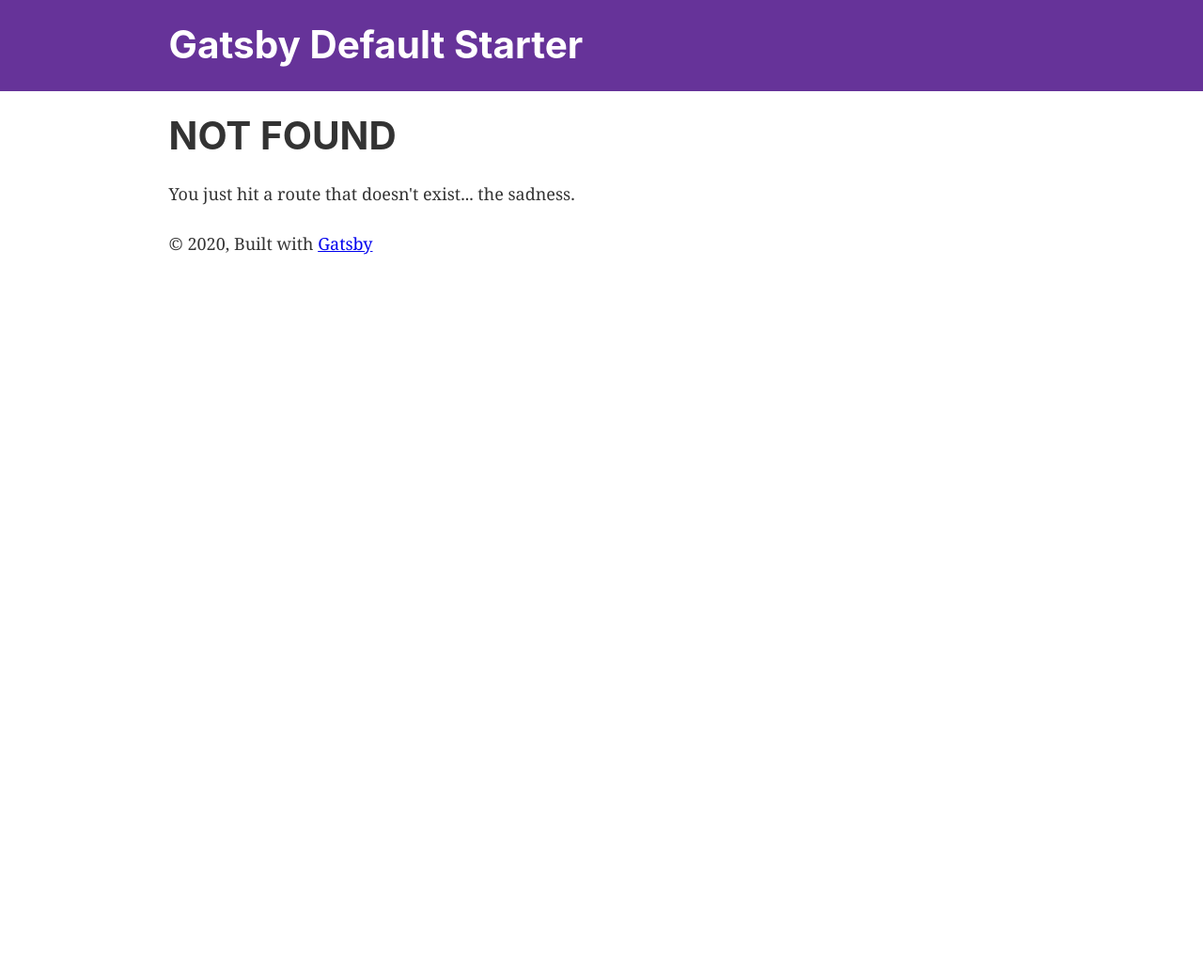
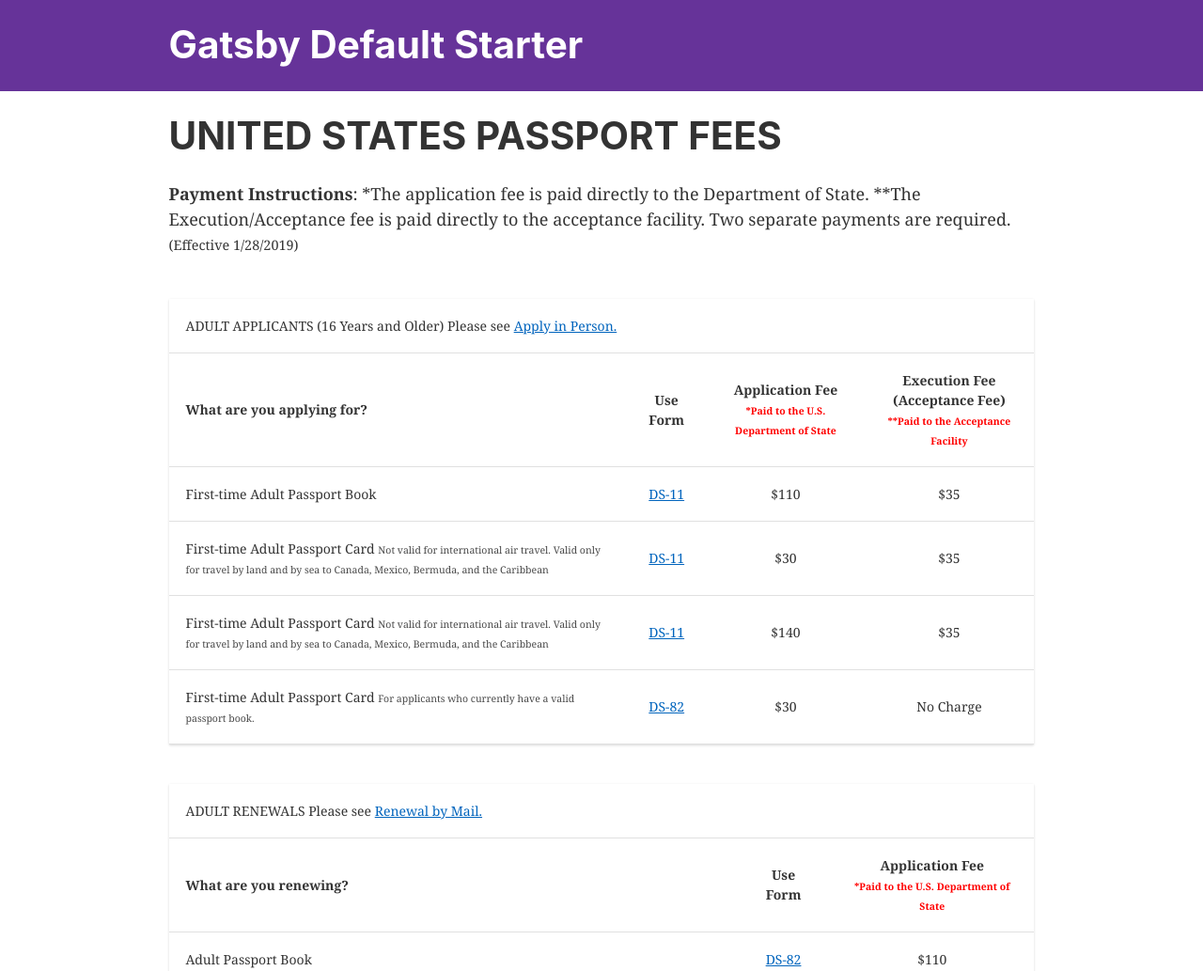
Before and after one commit to cernestomtz/list-public, a Gatsby site: page /passportFees in a window 1280 px wide. Before the commit this address had no page. Shown: the top 1033 px of the page at 94% size. Before the commit the page ends 800 px from the top, so only its background shows below. Built offline with nearby package versions, Linux system fonts and the light colour scheme; Gatsby itself is replaced by a stand-in of ours.

Commit message:
feature PASSPORT-FEES main logic for table component

```diff
--- a/gatsby-config.js
+++ b/gatsby-config.js
@@ -30,5 +30,6 @@ module.exports = {
     // this (optional) plugin enables Progressive Web App + Offline functionality
     // To learn more, visit: https://gatsby.dev/offline
     // `gatsby-plugin-offline`,
+    `gatsby-plugin-postcss`
   ],
 }
--- a/package.json
+++ b/package.json
@@ -9,6 +9,7 @@
     "gatsby-image": "^2.2.34",
     "gatsby-plugin-manifest": "^2.2.31",
     "gatsby-plugin-offline": "^3.0.27",
+    "gatsby-plugin-postcss": "^2.1.19",
     "gatsby-plugin-react-helmet": "^3.1.16",
     "gatsby-plugin-sharp": "^2.3.5",
     "gatsby-source-filesystem": "^2.1.40",
@@ -19,7 +20,8 @@
     "react-helmet": "^5.2.1"
   },
   "devDependencies": {
-    "prettier": "^1.19.1"
+    "prettier": "^1.19.1",
+    "tailwindcss": "^1.1.4"
   },
   "keywords": [
     "gatsby"
--- /dev/null
+++ b/postcss.config.js
@@ -0,0 +1,3 @@
+module.exports = () => ({
+  plugins: [require("tailwindcss")],
+})
--- a/src/components/layout.css
+++ b/src/components/layout.css
@@ -1,3 +1,7 @@
+@tailwind base;
+@tailwind components;
+@tailwind utilities;
+
 html {
   font-family: sans-serif;
   -ms-text-size-adjust: 100%;
@@ -580,14 +584,6 @@ th {
   padding-top: 0.725rem;
   padding-bottom: calc(0.725rem - 1px);
 }
-th:first-child,
-td:first-child {
-  padding-left: 0;
-}
-th:last-child,
-td:last-child {
-  padding-right: 0;
-}
 tt,
 code {
   background-color: hsla(0, 0%, 0%, 0.04);
--- /dev/null
+++ b/src/components/table/table.css
@@ -0,0 +1,33 @@
+table {
+    font-size: 14px;
+    margin-bottom: 0;
+}
+
+table th small {
+    color: red;
+    font-size: 75%;
+}
+
+table a {
+    color: #0064bd;
+    text-decoration: underline;
+}
+
+table td small {
+    font-size: 75%;
+    color: #484848;
+}
+
+table th, table td {
+    text-align: center;
+}
+
+table th:first-child, table td:first-child {
+    text-align: left;
+}
+
+@media screen and (max-width: 746px){
+    table {
+        font-size: 12px;
+    }
+}
--- /dev/null
+++ b/src/components/table/table.js
@@ -0,0 +1,46 @@
+import React from 'react';
+import './table.css'
+/////
+// rows format: [["row1String","row1String","row1String"], ["row2String","row2String","row2String"]]
+// keys format: ["key1", "key2", "key3"]
+// title format: "string"
+// *Any of strings can contain plain HTML
+/////
+function style(cell) {
+  return cell.length > 100 ? {textAlign: 'left', minWidth: '200px'} : {};
+}
+const Table = ({ title, keys, rows, settings }) => {
+  return (
+    <div className="-mx-4 sm:-mx-8 px-4 sm:px-8 py-4 overflow-x-auto">
+      <div
+        className="inline-block min-w-full shadow overflow-hidden"
+      >
+        <table className="min-w-full leading-normal">
+          <tbody>
+          {title &&
+            <tr>
+              <td className="px-4 py-4" colSpan={keys ? keys.length : rows[0].length} dangerouslySetInnerHTML={{ __html: title }}></td>
+            </tr>
+          }
+          {keys &&
+            <tr>
+              {keys.map((keyName) => (
+                <th className="px-4 py-4" dangerouslySetInnerHTML={{ __html: keyName }}></th>
+              ))}
+            </tr>
+          }
+          {rows.map((row) => (
+            <tr>
+              {row.map((cell) => (
+                <td style={style(cell)} className="px-4 py-4" dangerouslySetInnerHTML={{ __html: cell }}></td>
+              ))}
+            </tr>
+          ))}
+          </tbody>
+        </table>
+      </div>
+    </div>
+  );
+};
+
+export default Table;
--- /dev/null
+++ b/src/pages/passportFees.js
@@ -0,0 +1,155 @@
+import React from "react"
+import { Link } from "gatsby"
+
+import Layout from "../components/layout"
+import SEO from "../components/seo"
+/*import Paragraph from "../components/paragraph"*/
+import Table from "../components/table/table.js"
+
+////
+// Table has an object which contains Array of rows, and array of string keys.
+////
+const Applicants = {
+  keys: [
+    "What are you applying for?",
+    "Use Form",
+    "Application Fee<br /><small>*Paid to the U.S. Department of State</small>",
+    "Execution Fee (Acceptance Fee)<br /><small>**Paid to the Acceptance Facility</small>"
+  ],
+  rows: [
+    [
+      "First-time Adult Passport Book",
+      "<a href='#'>DS-11</a>",
+      "$110",
+      "$35"
+    ],
+    [
+      "First-time Adult Passport Card <small>Not valid for international air travel. Valid only for travel by land and by sea to Canada, Mexico, Bermuda, and the Caribbean</small>",
+      "<a href='#'>DS-11</a>",
+      "$30",
+      "$35"
+    ],
+    [
+      "First-time Adult Passport Card <small>Not valid for international air travel. Valid only for travel by land and by sea to Canada, Mexico, Bermuda, and the Caribbean</small>",
+      "<a href='#'>DS-11</a>",
+      "$140",
+      "$35"
+    ],
+    [
+      "First-time Adult Passport Card <small>For applicants who currently have a valid passport book.</small>",
+      "<a href='#'>DS-82</a>",
+      "$30",
+      "No Charge"
+    ]
+  ]
+}
+const Renewals = {
+  keys: [
+    "What are you renewing?",
+    "Use Form",
+    "Application Fee<br /><small>*Paid to the U.S. Department of State</small>"
+  ],
+  rows: [
+    [
+      "Adult Passport Book",
+      "<a href='#'>DS-82</a>",
+      "$110",
+    ],
+    [
+      "Adult Passport Card<br /><small>Not valid for international air travel. Valid only for travel by land and by sea to Canada, Mexico, Bermuda, and the Caribbean</small>",
+      "<a href='#'>DS-82</a>",
+      "$30",
+    ],
+    [
+      "Adult Passport Book & Card ",
+      "<a href='#'>DS-82</a>",
+      "$140",
+    ]
+  ]
+}
+const Minor = {
+  keys: [
+    "What are you applying for?",
+    "Use Form",
+    "Application Fee<br /><small>*Paid to the\n<br />U.S. Department of State</small>",
+    "Execution Fee<br />(Acceptance Fee)<br /><small>**Paid to the Acceptance Facility</small>"
+  ],
+  rows: [
+    [
+      "Minor Passport Book",
+      "<a href='#'>DS-11</a>",
+      "$80",
+      "$35",
+    ],
+    [
+      "Minor Passport Card<br /><small>A passport card is valid only for travel by land and by sea to the following locations: Canada, Mexico, Bermuda, and the Caribbean.</small>",
+      "<a href='#'>DS-11</a>",
+      "$15",
+      "$35",
+    ],
+    [
+      "Minor Passport Book & Card",
+      "<a href='#'>DS-11</a>",
+      "$95",
+      "$35",
+    ]
+  ]
+}
+const Optional = {
+  rows: [
+    [
+      "Expedite Fee",
+      "Paid per application, in addition to required fees. Provides faster processing than routine service. Please see <b>Processing Times.</b>",
+      "$60"
+    ],
+    [
+      "1-2 Day Delivery",
+      "Paid per application for 1-2 day delivery of an issued passport book from the Department of State to the customer. Only applies to mailing addresses within the United States. Not valid for passport cards.",
+      "$16.48"
+    ],
+    [
+      "File Search Fee",
+      "A file search is necessary when an applicant is unable to present evidence of U.S. citizenship or verification of a previously issued U.S. Passport or Consular Report of Birth Abroad. Applicant must submit <a href='#'>Form DS-11</a> and a written request for a file search. ",
+      "$150"
+    ]
+  ]
+}
+
+
+
+const PasspotFees = () => (
+  <Layout>
+    <SEO title="Home" />
+    <h1>UNITED STATES PASSPORT FEES</h1>
+    <p>
+      <b>Payment Instructions</b>: *The application fee is paid directly to the Department of State. **The Execution/Acceptance fee is
+      paid directly to the acceptance facility. Two separate payments are required. <small>(Effective 1/28/2019)</small>
+    </p>
+    <Table
+      title="ADULT APPLICANTS (16 Years and Older) Please see <a href='#'>Apply in Person.</a>"
+      keys={Applicants.keys}
+      rows={Applicants.rows}
+    />
+    <Table
+      title="ADULT RENEWALS Please see <a href='#'>Renewal by Mail.</a>"
+      keys={Renewals.keys}
+      rows={Renewals.rows}
+    />
+    <Table
+      title="ALL MINOR APPLICANTS (Under 16) Please see <a href='#'>Children Under 16.</a>"
+      keys={Minor.keys}
+      rows={Minor.rows}
+    />
+    <Table
+      title="OPTIONAL FEES (Paid to the U.S. Department of State)"
+      keys={Optional.keys}
+      rows={Optional.rows}
+    />
+    <p>
+      <b>Submitting incorrect passport fees could delay the processing of your application</b>. For more information regarding passport
+      application fees, please visit <Link to="/page-2/">travel.state.gov/fees</Link> or call 1-877-487-2778, TDD/TTY: 1-888-874-7793.
+    </p>
+  </Layout>
+)
+
+export default PasspotFees
```
Also changed, not shown: 2 other files.
